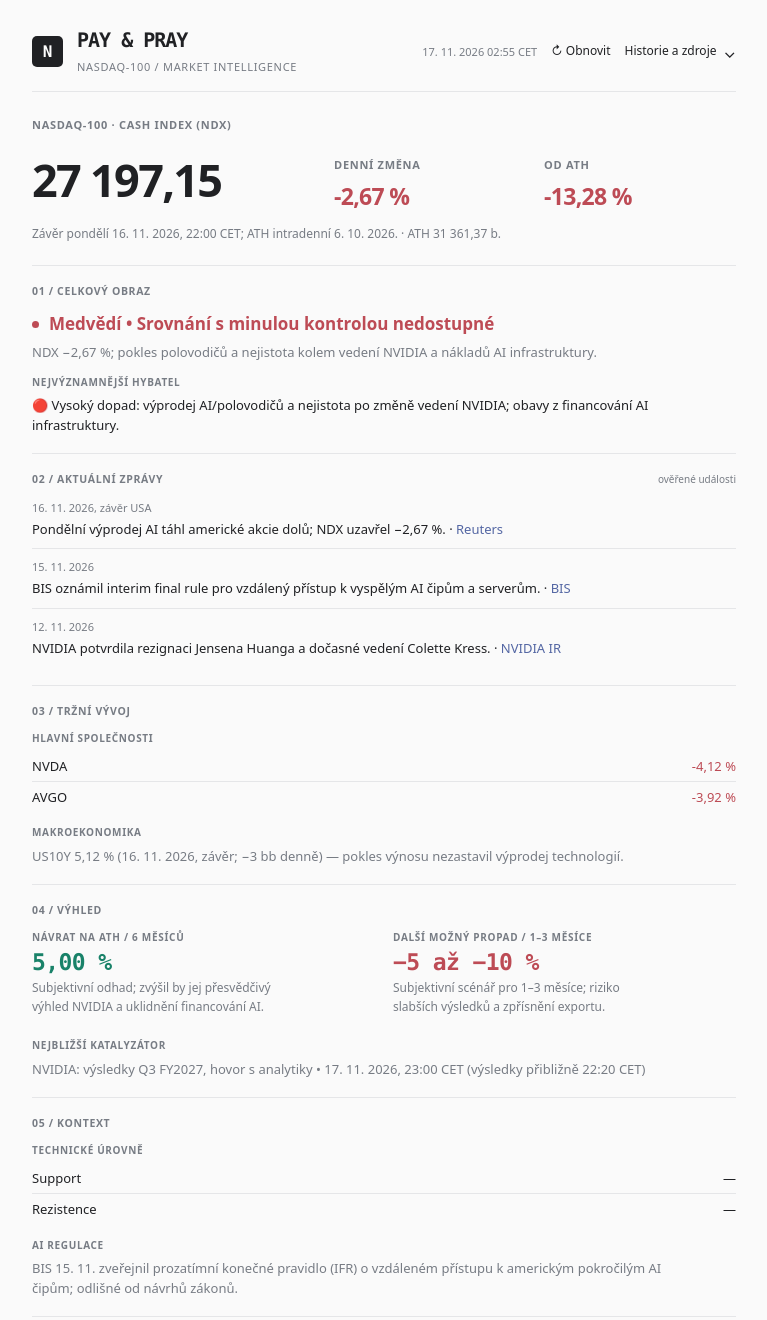
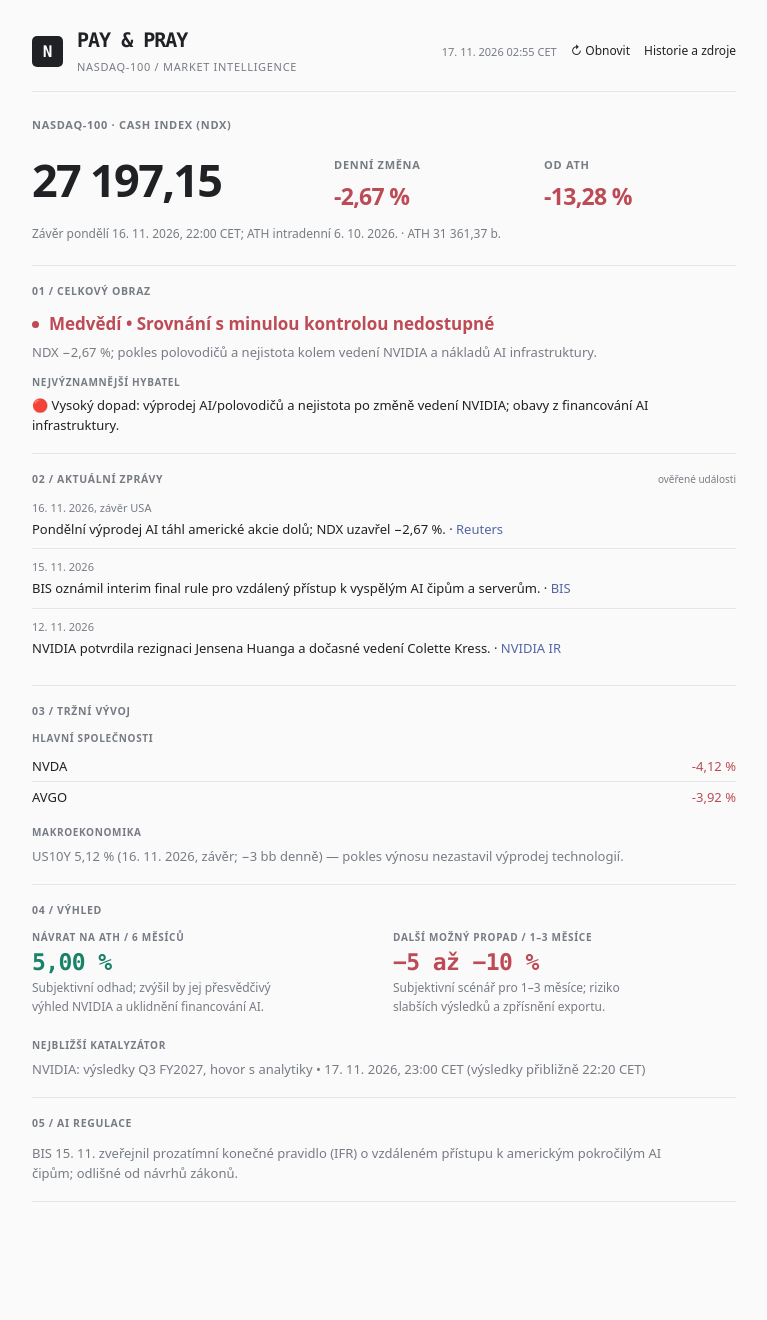
Before and after one commit to MichalMachalik/Nasdaq100-PAYandPRAY, a plain HTML site: page index.html in a window 1280 px wide. Shown: the whole page, without its empty margins (256-1023 px from the left). After the commit the page ends 1240 px from the top, so only its background shows below. Drawn offline with Linux system fonts and the light colour scheme.

Commit message:
Simplify navigation label and remove unavailable NDX technical levels

```diff
--- a/index.html
+++ b/index.html
@@ -63,18 +63,17 @@ body{font-size:13px;line-height:1.55}
 .topright{position:relative;flex-wrap:wrap;justify-content:flex-end}
 .history-menu{position:relative;order:3}
 .history-menu summary{display:flex;align-items:center;gap:7px;list-style:none;cursor:pointer;padding:6px 0;color:var(--ink);font-size:12px;white-space:nowrap;user-select:none}
-.history-menu summary::-webkit-details-marker{display:none}
+.history-menu summary::-webkit-details-marker{display:none}.history-menu summary::marker{content:''}
 .history-menu summary:hover{text-decoration:underline}
 .history-menu summary:focus-visible{outline:2px solid var(--blue);outline-offset:3px;border-radius:2px}
-.menu-chevron{font-size:16px;line-height:1;transition:transform .15s}
-.history-menu[open] .menu-chevron{transform:rotate(180deg)}
+
 .history-panel{position:absolute;top:calc(100% + 12px);right:0;width:min(420px,calc(100vw - 32px));max-height:min(65vh,560px);overflow-y:auto;z-index:20;background:#fff;border:1px solid var(--border);border-radius:8px;padding:19px 21px;box-shadow:0 14px 40px rgba(32,33,36,.11)}
 .menu-divider{border-top:1px solid var(--border);margin:18px 0}
 .history-panel .news{overflow-wrap:anywhere}
 @media(max-width:650px){.topright{flex-direction:row;align-items:center;gap:12px}.history-menu{order:0}.history-panel{right:-4px}.topright .pill{max-width:140px;overflow:hidden;text-overflow:ellipsis;white-space:nowrap}}
 </style></head>
 <body><div class="wrap">
-<header class="header"><div class="brand"><div class="mascot" aria-hidden="true">N</div><div><h1 class="pixel">PAY &amp; PRAY</h1><p class="sub">Nasdaq-100 / market intelligence</p></div></div><div class="topright"><details class="history-menu"><summary aria-label="Otevřít historii a zdroje">Historie a zdroje <span aria-hidden="true" class="menu-chevron">⌄</span></summary><div class="history-panel"><div class="mini-title">Poslední reporty</div><div id="archive" class="empty">Zatím bez záznamů.</div><div class="menu-divider"></div><div class="mini-title">Ověřené zdroje</div><div id="sources" class="empty">Bez zdrojů.</div></div></details><span id="updated" class="pill">Čeká na data</span><button id="refresh" class="btn" type="button">↻ Obnovit</button></div></header>
+<header class="header"><div class="brand"><div class="mascot" aria-hidden="true">N</div><div><h1 class="pixel">PAY &amp; PRAY</h1><p class="sub">Nasdaq-100 / market intelligence</p></div></div><div class="topright"><details class="history-menu"><summary aria-label="Otevřít historii a zdroje">Historie a zdroje</summary><div class="history-panel"><div class="mini-title">Poslední reporty</div><div id="archive" class="empty">Zatím bez záznamů.</div><div class="menu-divider"></div><div class="mini-title">Ověřené zdroje</div><div id="sources" class="empty">Bez zdrojů.</div></div></details><span id="updated" class="pill">Čeká na data</span><button id="refresh" class="btn" type="button">↻ Obnovit</button></div></header>
 <main class="grid">
 <div class="metrics">
 <div class="hero-label">Nasdaq-100 · Cash index (NDX)</div>
@@ -90,7 +89,7 @@ body{font-size:13px;line-height:1.55}
 <section class="section"><h2 class="sectiontitle">02 / Aktuální zprávy <small>ověřené události</small></h2><div id="news" class="empty">Čeká na první report.</div></section>
 <section class="section"><h2 class="sectiontitle">03 / Tržní vývoj</h2><div class="flowline"><div><div class="mini-title">Hlavní společnosti</div><div id="leaders" class="empty">Zatím bez ověřených údajů</div></div><div><div class="mini-title">Makroekonomika</div><div id="macro" class="empty">Nejsou zveřejněna data</div></div></div></section>
 <section class="section"><h2 class="sectiontitle">04 / Výhled</h2><div class="forecastgrid"><div class="forecast"><div class="label">Návrat na ATH / 6 měsíců</div><strong id="forecast-ath" class="green">—</strong><div id="forecast-ath-reason" class="detail">Čeká na aktualizaci</div></div><div class="forecast"><div class="label">Další možný propad / 1–3 měsíce</div><strong id="forecast-down" class="red">—</strong><div id="forecast-down-reason" class="detail">Čeká na aktualizaci</div></div></div><div style="margin-top:22px"><div class="mini-title">Nejbližší katalyzátor</div><div id="catalyst" class="empty">Zatím nezveřejněno</div></div></section>
-<section class="section"><h2 class="sectiontitle">05 / Kontext</h2><div class="meta-group"><div><div class="mini-title">Technické úrovně</div><div class="row"><span>Support</span><span id="support">—</span></div><div class="row"><span>Rezistence</span><span id="resistance">—</span></div></div><div><div class="mini-title">AI regulace</div><div id="regulation" class="empty">Bez zveřejněné aktualizace</div></div></div></section>
+<section class="section"><h2 class="sectiontitle">05 / AI regulace</h2><div id="regulation" class="empty">Bez zveřejněné aktualizace</div></section>
 
 </main>
 </div>
@@ -106,7 +105,7 @@ function render(d){d=d||{};set('updated',d.updatedAtPrague?safe(d.updatedAtPragu
 let s=d.sentiment||{};set('sentiment',[s.label,s.trend].filter(Boolean).join(' • ')||'Čeká na vyhodnocení');$('sentiment').className='status '+(/medvěd|bear|zhorš/i.test(s.label||'')?'red':/býč|bull/i.test(s.label||'')?'green':'neutral');set('sentiment-reason',s.reason||'Zatím bez vyhodnocení');set('driver',d.driver||'Zatím nezveřejněno');$('driver').className=d.driver?'':'empty';
 rows('news',d.news,x=>{let el=document.createElement('div');el.className='news';let t=document.createElement('time');t.textContent=safe(x.time,'Čas neuveden');el.append(t);el.append(document.createTextNode(safe(x.title)));if(x.url)el.append(document.createTextNode(' · '),link(x.url,safe(x.source,'Zdroj')));return el});
 rows('leaders',d.leaders,x=>{let el=document.createElement('div');el.className='row';let name=document.createElement('span');name.textContent=safe(x.ticker,x.name||'—');let val=document.createElement('span');let change=x.changePercent;val.textContent=typeof change==='number'?pct(change):safe(x.impact);val.className=change<0?'red':change>0?'green':'neutral';el.append(name,val);return el});
-set('macro',d.macro||'Zatím bez údajů');set('regulation',d.regulation||'Bez zveřejněné aktualizace');let t=d.technical||{};set('support',t.support?fmt(t.support)+' b.':'—');set('resistance',t.resistance?fmt(t.resistance)+' b.':'—');let f=d.forecast||{};set('forecast-ath',typeof f.athReturnPercent==='number'?pct(f.athReturnPercent):'—');set('forecast-ath-reason',f.athReason||'Čeká na aktualizaci');set('forecast-down',f.downside||'—');set('forecast-down-reason',f.downsideReason||'Čeká na aktualizaci');let c=d.catalyst||{};set('catalyst',[c.event,c.timePrague].filter(Boolean).join(' • ')||'Zatím nezveřejněno');
+set('macro',d.macro||'Zatím bez údajů');set('regulation',d.regulation||'Bez zveřejněné aktualizace');let f=d.forecast||{};set('forecast-ath',typeof f.athReturnPercent==='number'?pct(f.athReturnPercent):'—');set('forecast-ath-reason',f.athReason||'Čeká na aktualizaci');set('forecast-down',f.downside||'—');set('forecast-down-reason',f.downsideReason||'Čeká na aktualizaci');let c=d.catalyst||{};set('catalyst',[c.event,c.timePrague].filter(Boolean).join(' • ')||'Zatím nezveřejněno');
 rows('archive',d.archive,x=>{let el=document.createElement('div');el.className='news';el.append(document.createTextNode(safe(x.time)+' · '+safe(x.summary)));return el});
 rows('sources',d.sources,x=>{let el=document.createElement('div');el.className='news';el.append(link(x.url||'',safe(x.name,x.title||'Zdroj')));return el})}
 async function load(){try{let r=await fetch('./data/latest.json?t='+Date.now(),{cache:'no-store'});if(!r.ok)throw Error('HTTP '+r.status);render(await r.json())}catch(err){set('updated','● Data nedostupná');void 0}}
```
